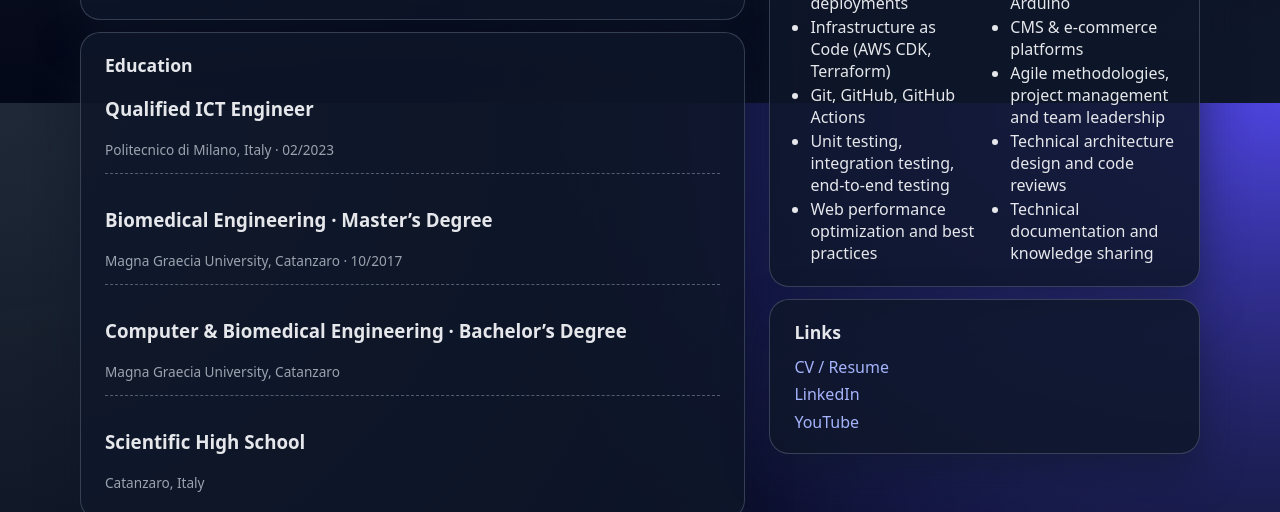
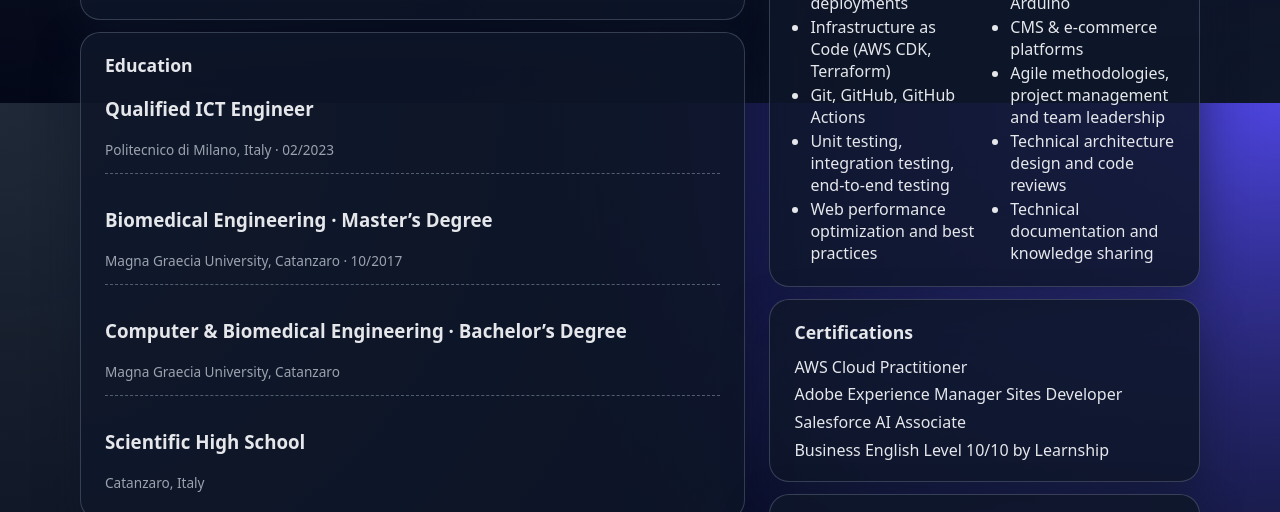
Before and after one commit to davideperrotta/davideperrotta.github.io, an Astro site: page / in a window 1280 px wide. Shown: the part 1497-2009 px from the top of the page. Built offline with nearby package versions, Linux system fonts and the light colour scheme; Astro itself is replaced by a stand-in of ours.

Commit message:
add certifications

```diff
--- /dev/null
+++ b/src/components/ResumeCertifications.astro
@@ -0,0 +1,21 @@
+<section class="card">
+	<h2>Certifications</h2>
+	<ul class="certifications">
+		<li>AWS Cloud Practitioner</li>
+		<li>Adobe Experience Manager Sites Developer</li>
+		<li>Salesforce AI Associate</li>
+		<li>Business English Level 10/10 by Learnship</li>
+	</ul>
+</section>
+
+<style>
+	.certifications {
+		list-style: none;
+		margin: 0;
+		padding: 0;
+	}
+
+	.certifications li + li {
+		margin-top: 0.35rem;
+	}
+</style>
--- a/src/pages/index.astro
+++ b/src/pages/index.astro
@@ -7,6 +7,7 @@ import ResumeEducation from '../components/ResumeEducation.astro';
 import ResumeServices from '../components/ResumeServices.astro';
 import ResumeSkills from '../components/ResumeSkills.astro';
 import ResumeLinks from '../components/ResumeLinks.astro';
+import ResumeCertifications from '../components/ResumeCertifications.astro';
 ---
 
 <Layout>
@@ -23,6 +24,7 @@ import ResumeLinks from '../components/ResumeLinks.astro';
 			<section class="resume__column resume__column--side">
 				<ResumeServices />
 				<ResumeSkills />
+				<ResumeCertifications />
 				<ResumeLinks />
 			</section>
 		</section>
```
